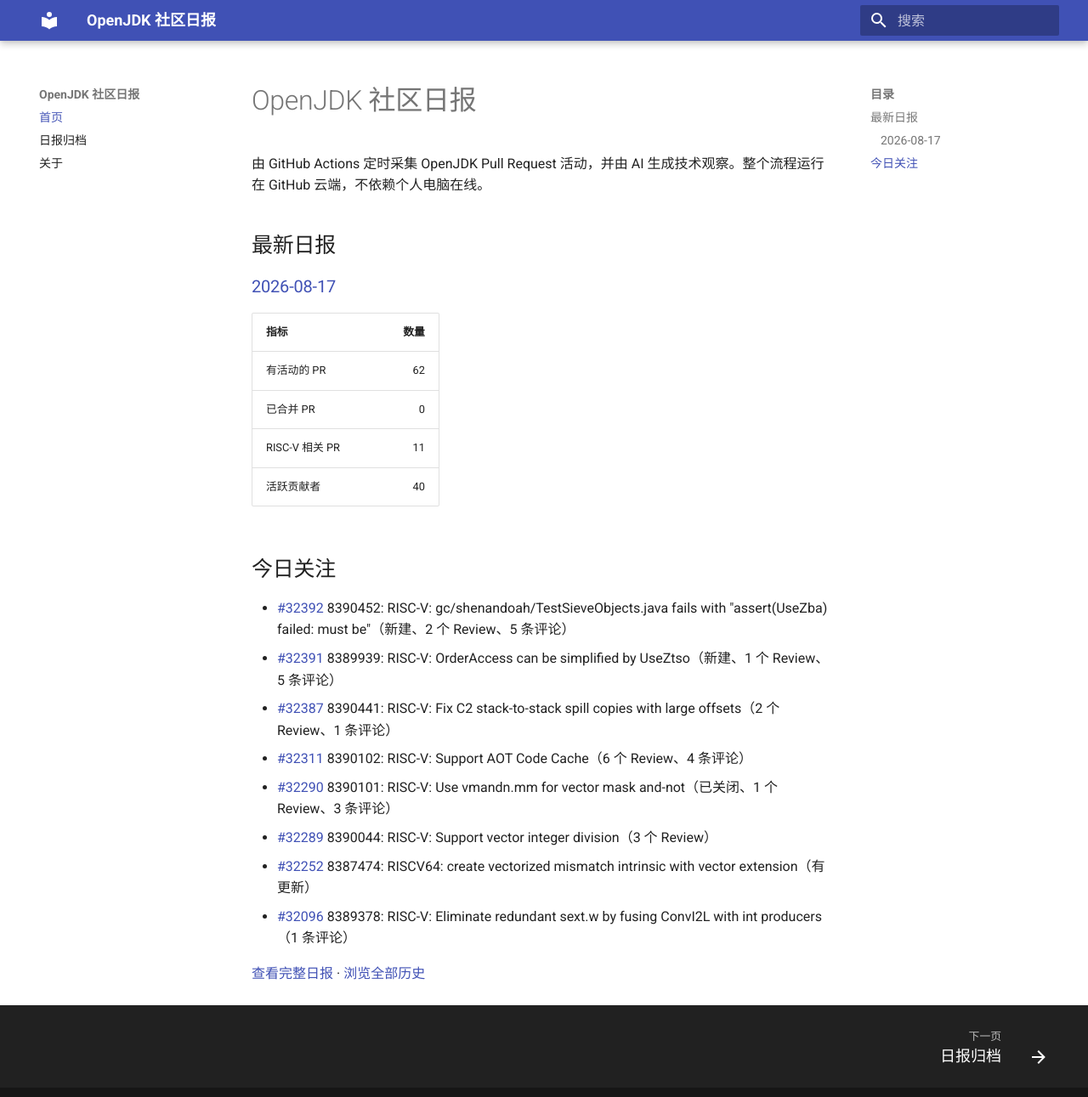
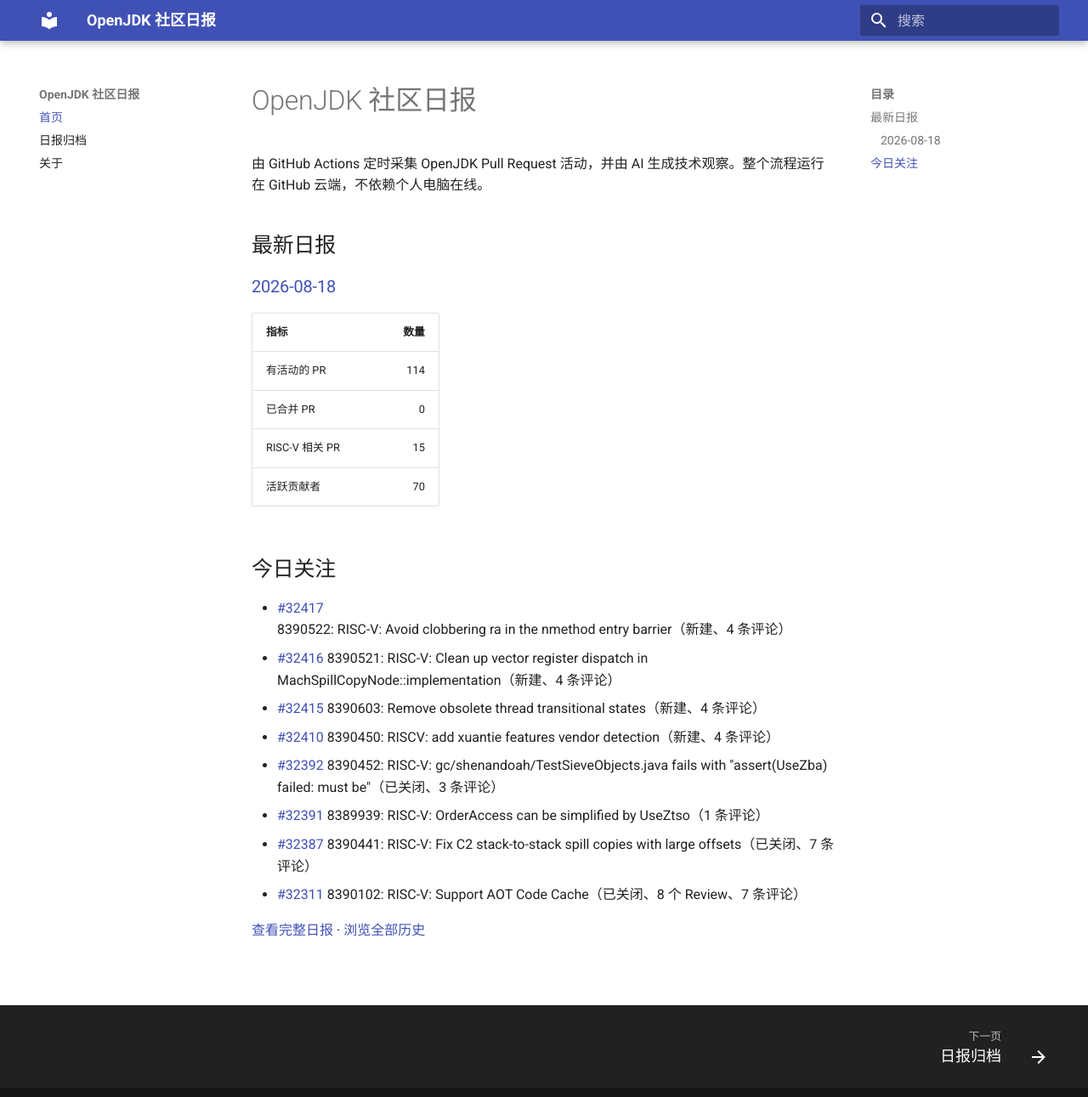
Before and after one commit to DingliZhang/openjdk-daily, an MkDocs documentation site: the page built from docs/index.md, in a window 1280 px wide and 1304 px high. Shown: the top 1291 px of the window at 85% size. Built offline with MkDocs 1.6.1 and Material for MkDocs 9.7.7, drawn with Linux system fonts in a browser that asks for light colours.

Commit message:
report: add OpenJDK daily report

```diff
--- a/docs/index.md
+++ b/docs/index.md
@@ -4,24 +4,24 @@
 
 ## 最新日报
 
-### [2026-08-17](reports/2026/2026-08-17.md)
+### [2026-08-18](reports/2026/2026-08-18.md)
 
 | 指标 | 数量 |
 |---|---:|
-| 有活动的 PR | 62 |
+| 有活动的 PR | 114 |
 | 已合并 PR | 0 |
-| RISC-V 相关 PR | 11 |
-| 活跃贡献者 | 40 |
+| RISC-V 相关 PR | 15 |
+| 活跃贡献者 | 70 |
 
 ## 今日关注
 
-- [#32392](https://github.com/openjdk/jdk/pull/32392) 8390452: RISC-V: gc/shenandoah/TestSieveObjects.java fails with "assert(UseZba) failed: must be"（新建、2 个 Review、5 条评论）
-- [#32391](https://github.com/openjdk/jdk/pull/32391) 8389939: RISC-V: OrderAccess can be simplified by UseZtso（新建、1 个 Review、5 条评论）
-- [#32387](https://github.com/openjdk/jdk/pull/32387) 8390441: RISC-V: Fix C2 stack-to-stack spill copies with large offsets（2 个 Review、1 条评论）
-- [#32311](https://github.com/openjdk/jdk/pull/32311) 8390102: RISC-V: Support AOT Code Cache（6 个 Review、4 条评论）
-- [#32290](https://github.com/openjdk/jdk/pull/32290) 8390101: RISC-V: Use vmandn.mm for vector mask and-not（已关闭、1 个 Review、3 条评论）
-- [#32289](https://github.com/openjdk/jdk/pull/32289) 8390044: RISC-V: Support vector integer division（3 个 Review）
-- [#32252](https://github.com/openjdk/jdk/pull/32252) 8387474: RISCV64: create vectorized mismatch intrinsic with vector extension（有更新）
-- [#32096](https://github.com/openjdk/jdk/pull/32096) 8389378: RISC-V: Eliminate redundant sext.w by fusing ConvI2L with int producers（1 条评论）
+- [#32417](https://github.com/openjdk/jdk/pull/32417) 8390522: RISC-V: Avoid clobbering ra in the nmethod entry barrier（新建、4 条评论）
+- [#32416](https://github.com/openjdk/jdk/pull/32416) 8390521: RISC-V: Clean up vector register dispatch in MachSpillCopyNode::implementation（新建、4 条评论）
+- [#32415](https://github.com/openjdk/jdk/pull/32415) 8390603: Remove obsolete thread transitional states（新建、4 条评论）
+- [#32410](https://github.com/openjdk/jdk/pull/32410) 8390450: RISCV: add xuantie features vendor detection（新建、4 条评论）
+- [#32392](https://github.com/openjdk/jdk/pull/32392) 8390452: RISC-V: gc/shenandoah/TestSieveObjects.java fails with "assert(UseZba) failed: must be"（已关闭、3 条评论）
+- [#32391](https://github.com/openjdk/jdk/pull/32391) 8389939: RISC-V: OrderAccess can be simplified by UseZtso（1 条评论）
+- [#32387](https://github.com/openjdk/jdk/pull/32387) 8390441: RISC-V: Fix C2 stack-to-stack spill copies with large offsets（已关闭、7 条评论）
+- [#32311](https://github.com/openjdk/jdk/pull/32311) 8390102: RISC-V: Support AOT Code Cache（已关闭、8 个 Review、7 条评论）
 
-[查看完整日报](reports/2026/2026-08-17.md) · [浏览全部历史](reports/index.md)
+[查看完整日报](reports/2026/2026-08-18.md) · [浏览全部历史](reports/index.md)
```
Also changed, not shown: docs/reports/2026/2026-08-18.md (added, +229 -0 lines), docs/reports/index.md (+2 -1 lines), 2 other files.
